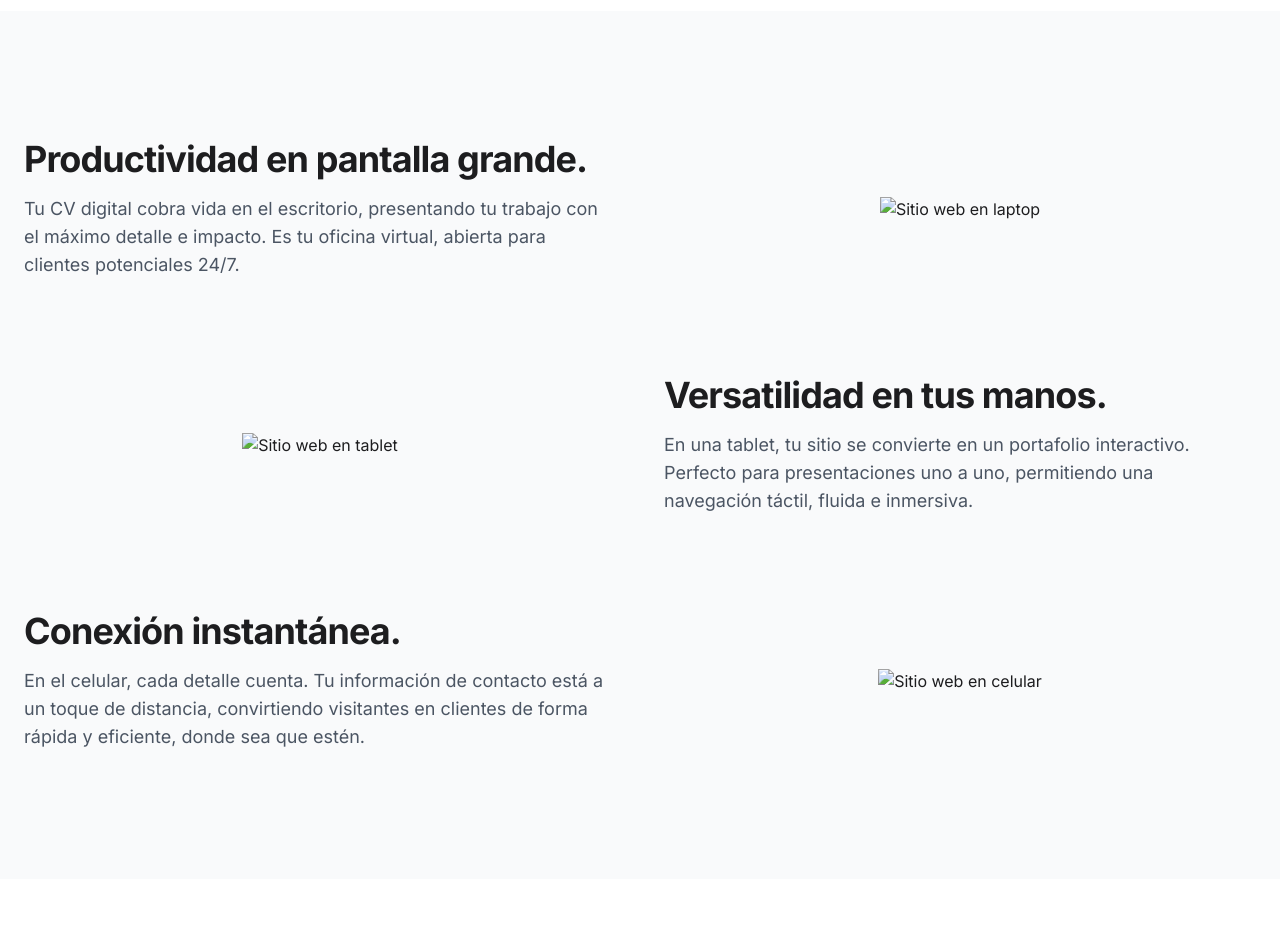
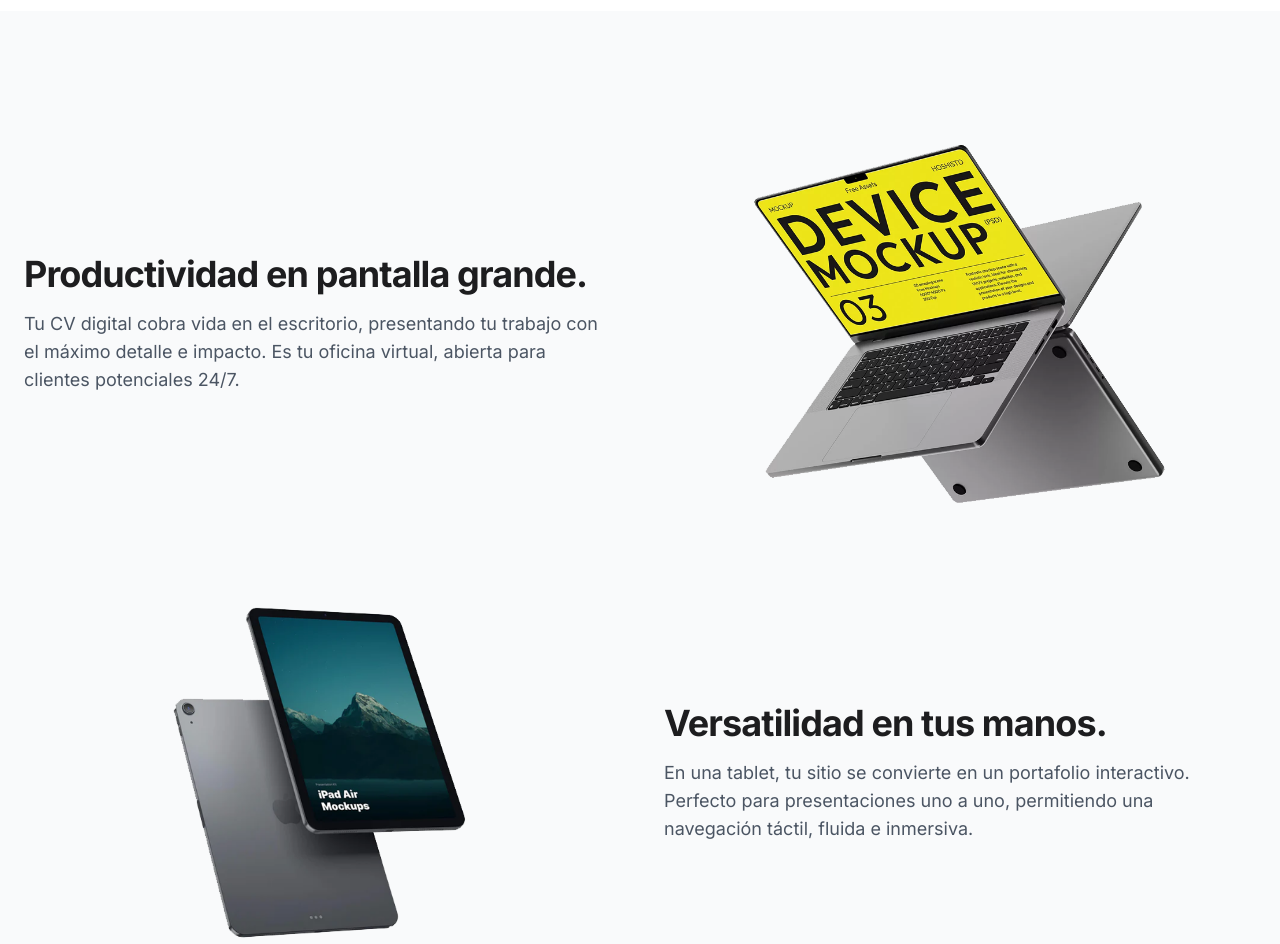
Before and after one commit to ApoloSolInvictus/profcr, a plain HTML site: page index.html in a window 1280 px wide. Shown: the part 1120-2064 px from the top of the page. Drawn offline with nearby package versions, Linux system fonts and the light colour scheme.

Commit message:
Update index.html

```diff
--- a/index.html
+++ b/index.html
@@ -87,7 +87,7 @@
                         <p class="text-lg text-gray-600">Tu CV digital cobra vida en el escritorio, presentando tu trabajo con el máximo detalle e impacto. Es tu oficina virtual, abierta para clientes potenciales 24/7.</p>
                     </div>
                     <div class="flex justify-center">
-                        <img src="images/laptop" alt="Sitio web en laptop" class="max-w-full h-auto">
+                        <img src="images/laptop.png" alt="Sitio web en laptop" class="max-w-full h-auto">
                     </div>
                 </div>
                 <!-- Tablet -->
@@ -97,7 +97,7 @@
                         <p class="text-lg text-gray-600">En una tablet, tu sitio se convierte en un portafolio interactivo. Perfecto para presentaciones uno a uno, permitiendo una navegación táctil, fluida e inmersiva.</p>
                     </div>
                     <div class="flex justify-center lg:order-1">
-                        <img src="images/tablet" alt="Sitio web en tablet" class="max-w-sm md:max-w-md h-auto">
+                        <img src="images/tablet.png" alt="Sitio web en tablet" class="max-w-sm md:max-w-md h-auto">
                     </div>
                 </div>
                 <!-- Phone -->
@@ -107,7 +107,7 @@
                         <p class="text-lg text-gray-600">En el celular, cada detalle cuenta. Tu información de contacto está a un toque de distancia, convirtiendo visitantes en clientes de forma rápida y eficiente, donde sea que estén.</p>
                     </div>
                     <div class="flex justify-center">
-                        <img src="phone" alt="Sitio web en celular" class="max-w-[250px] h-auto">
+                        <img src="images/phone.png" alt="Sitio web en celular" class="max-w-[250px] h-auto">
                     </div>
                 </div>
             </div>
```
